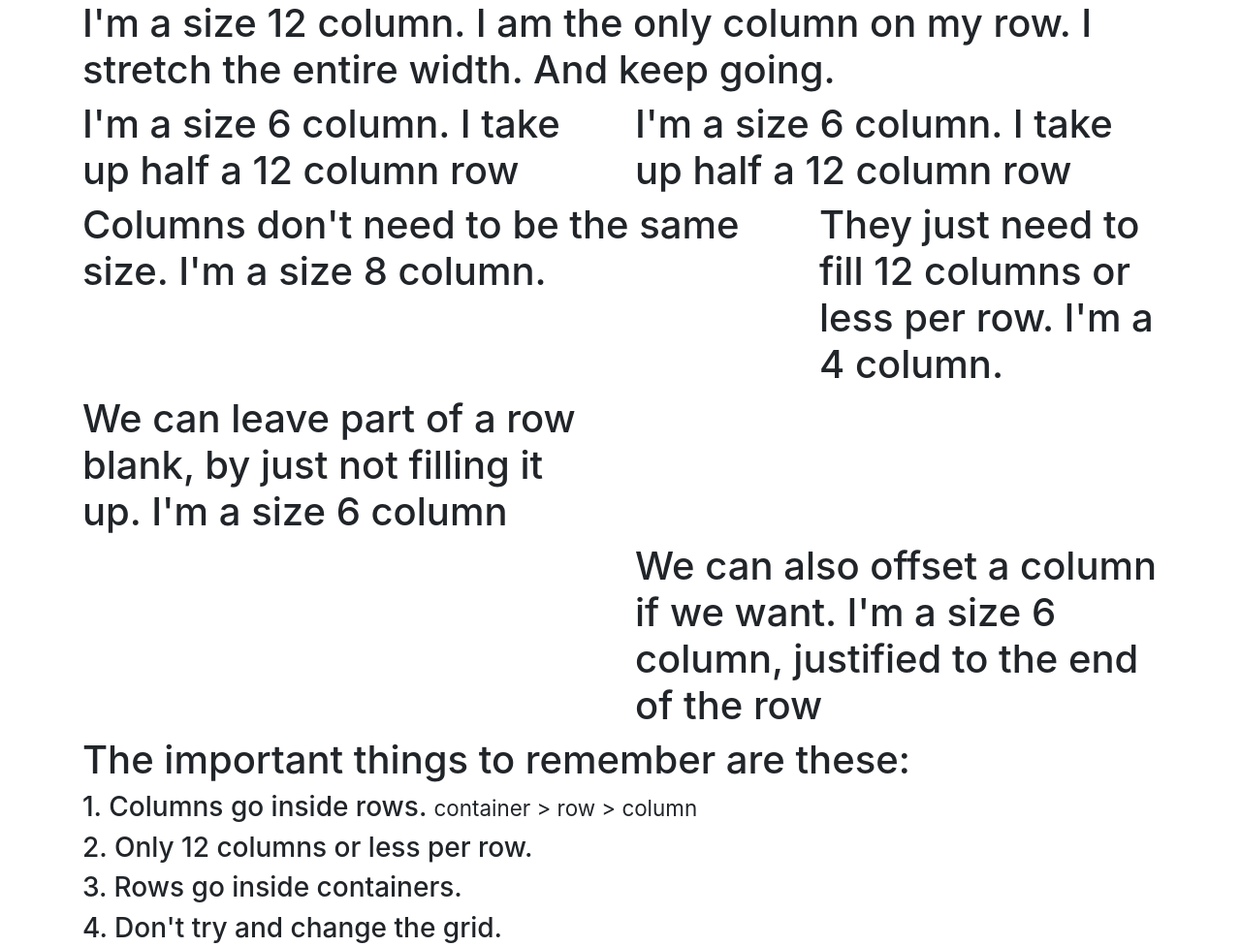
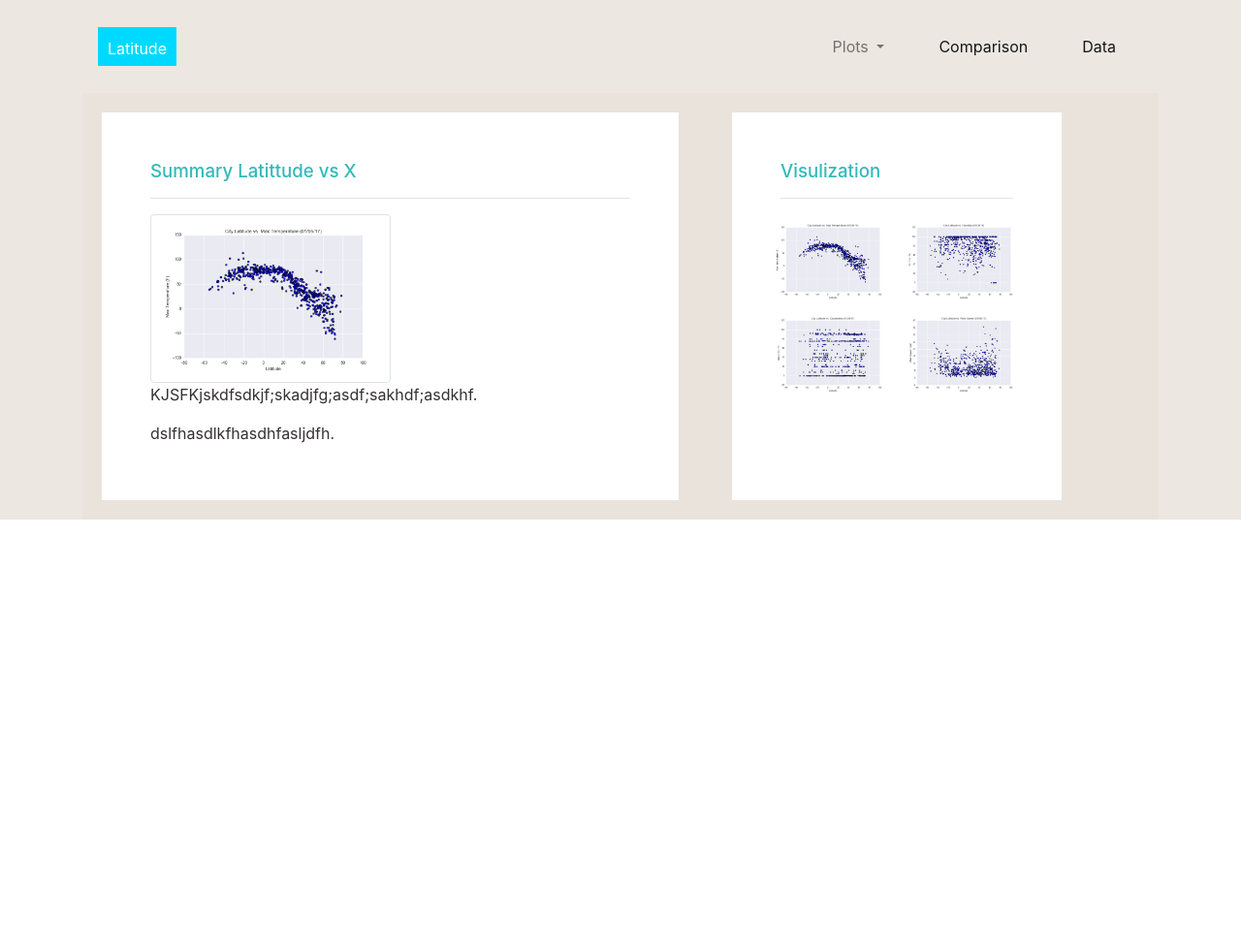
Before and after one commit to AmyAndersson/Web-Design-Challenge, a plain HTML site: page index.html in a window 1280 px wide. Shown: the top 977 px of the page at 97% size. After the commit the page ends 800 px from the top, so only its background shows below. Drawn offline with nearby package versions, Linux system fonts and the light colour scheme.

Commit message:
newest index

```diff
--- a/index.html
+++ b/index.html
@@ -7,158 +7,97 @@
   <title>Lat_Att</title>
 
   <!-- Bring in our bootstrap stylesheet -->
-  <link rel="stylesheet" href="https://stackpath.bootstrapcdn.com/bootstrap/4.3.1/css/bootstrap.min.css" integrity="sha384-ggOyR0iXCbMQv3Xipma34MD+dH/1fQ784/j6cY/iJTQUOhcWr7x9JvoRxT2MZw1T" crossorigin="anonymous">
+  <link rel="stylesheet" href="https://stackpath.bootstrapcdn.com/bootstrap/4.5.2/css/bootstrap.min.css" integrity="sha384-JcKb8q3iqJ61gNV9KGb8thSsNjpSL0n8PARn9HuZOnIxN0hoP+VmmDGMN5t9UJ0Z" crossorigin="anonymous">
 
   <link rel="stylesheet" href="style.css">
 </head>
 
 <body>
+  <div class="Bkground">
+  <div id="app" class="container">
+    <nav class="navbar navbar-expand-lg navbar-light navbar-custom">
+      <box id="box2">Latitude</box>
+        <button class="navbar-toggler" type="button" data-toggle="collapse" data-target="#navbarToggleExternalContent" aria-controls="navbarToggleExternalContent" aria-expanded="false" aria-label="Toggle navigation">
+          <span class="navbar-toggler-icon"></span>
+        </button>
+         <div class="collapse navbar-collapse" id="navbarSupportedContent">
+            <ul class="navbar-nav ml-auto">
+              <li class="nav-item dropdown">
+                  <a class="nav-link dropdown-toggle" href="#" id="navbarDropdown" role="button" data-toggle="dropdown" aria-haspopup="true" aria-expanded="false">
+                      Plots
+                  </a>
+                 <div class="dropdown-menu dropdown-menu-right" aria-labelledby="navbarDropdown">
+                      <a class="dropdown-item" href="temp.html">Max Temperature</a>
+                      <a class="dropdown-item" href="humidity.html">Humidity</a>
+                      <a class="dropdown-item" href="cloudiness.html">Cloudiness</a>
+                      <a class="dropdown-item" href="windspeed.html">Wind Speed</a>
+                 </div>
+            <li class="nav-item active text-right">
+                <a class="nav-link" href="#">Comparison <span class="sr-only">(current)</span></a>
+            </li>
+            <li class="nav-item active text-right">
+              <a class="nav-link" href="#">Data</a>
+            </li>
+            </li>
 
-  <!-- Our rows function in containers (grid created). -->
-  <div class="container">
+         </ul>
 
-    <!-- Our columns function in rows. -->
-    <div class="row">
-
-      <!-- Columns have 12 areas of width to work with. -->
-
-      <!-- One third of screen (4/12) -->
-      <div class="col-md-2">
-        <!-- This is column 1 of 3 -->
-      </div>
-
-      <!-- One third of screen (4/12) -->
-      <div class="col-md-6">
-        <!-- This is column 2 of 3 -->
-      </div>
-      <!-- One third of screen (4/12) -->
-      <div class="col-md-6">
-        <!-- This is column 3 of 3 -->
-      </div>
-      <!-- One third of screen (4/12) -->
-      <div class="col-md-2">
-      </div>
-
-      <!-- Columns float left, so all adjacent rows will appear next to each other (as long as not all space gets taken up) -->
-    </div>
-
+       </div>
+     </nav>
   </div>
 
 
-  <!-- Creates the Overall Grid -->
-  <div class="container">
+<div class="container">
+  <div class="Bkground">
+    <div class="row">
+    <!--First Column in this Row-->
+      <div class="col-md-7 col-sm-12">
+        <div class="box">
+          <h1>Summary Latittude vs X</h1>
+          <hr>
+                <div class="thumbnail">
+                    <img class="img-thumbnail float-left" src="Resources/assets/images/Fig1.png " width="50%" alt="temperature">
+                </div>
+                    <p>KJSFKjskdfsdkjf;skadjfg;asdf;sakhdf;asdkhf.  </p>
 
-    <!-- First Row -->
-    <div class="row">
-
-      <!-- First (and only column) -->
-      <div class="col-md-12">
-        <h1>I'm a size 12 column. I am the only column on my row. I stretch the entire width. And keep going.</h1>
-      </div>
-    </div>
-
-    <!-- Second Row -->
-    <div class="row">
-
-      <!-- First of two columns -->
-      <div class="col-md-6">
-        <h1>I'm a size 6 column. I take up half a 12 column row</h1>
-      </div>
-
-      <!-- Second of two columns -->
-      <div class="col-md-6">
-        <h1>I'm a size 6 column. I take up half a 12 column row</h1>
-      </div>
-    </div>
-
-    <!--Third Row-->
-    <div class="row">
-      <!--First of Two Columns-->
-      <div class="col-md-8">
-        <h1>Columns don't need to be the same size. I'm a size 8 column.</h1>
-      </div>
-      <!--Second of Two Columns-->
-      <div class="col-md-4">
-        <h1>They just need to fill 12 columns or less per row. I'm a 4 column.</h1>
-      </div>
-    </div>
-
-    <!--Fourth Row-->
-    <div class="row">
-      <!--First and Only Column in this Row-->
-      <div class="col-md-6">
-        <h1>We can leave part of a row blank, by just not filling it up. I'm a size 6 column</h1>
-      </div>
-    </div>
-
-    <!--Fifth Row-->
-    <div class="row justify-content-end">
-      <!--First and Only Column in this Row-->
-      <!--Notice how horizontally aligned this column to the right-->
-      <div class="col-md-6">
-        <h1>We can also offset a column if we want. I'm a size 6 column, justified to the end of the row</h1>
-      </div>
-    </div>
-
-    <!--Sixth Row-->
-    <div class="row">
-      <!--First and Only Column in this Row-->
-      <div class="col-md-12">
-        <h1>The important things to remember are these:</h1>
-        <h3>1. Columns go inside rows. <small>container &gt; row &gt; column</small></h3>
-        <h3>2. Only 12 columns or less per row.</h3>
-        <h3>3. Rows go inside containers.</h3>
-        <h3>4. Don't try and change the grid.</h3>
-      </div>
-    </div>
-
-    <!--Seventh Row-->
-    <div class="row">
-      <!--First Column in this Row-->
-      <div class="col-md-6">
-        <div class="box">
-          <h1>If you want to change an element inside the grid, then add CSS to the element inside the grid. Not the grid itself.</h1>
+                    <p>dslfhasdlkfhasdhfasljdfh.</p>
         </div>
       </div>
 
-      <!--Second Column in this Row-->
-      <div class="col-md-6">
-        <div class="box">
-          <h1>Adding CSS directly to the grid will probably break things elsewhere, as that isn't the intended usage.</h1>
+
+      <div class="col-md-4 col-sm-12">
+        <div class="row">
+          <div class="box">
+            <h1> Visulization </h1>
+            <hr>
+            <div class="row">
+              <div class="column">
+                <a target="blank" href="temp.html"><img src="Resources/assets/images/Fig1.png"  style="width:100%">
+              </div>
+              <div class="column">
+                <a target="blank" href="humidity.html"><img src="Resources/assets/images/Fig2.png"  style="width:100%">
+              </div>
+              <div class="column">
+                <a  target="blank" href="cloudiness.html"><img src="Resources/assets/images/Fig3.png" style="width:100%">
+              </div>
+              <div class="column">
+                <a target="blank" href="windspeed.html"><img src="Resources/assets/images/Fig4.png" style="width:100%">
+              </div>
+            </div>
+
         </div>
       </div>
     </div>
+  </div>
+</div>
+</div>
 
-    <!--Eighth Row-->
-    <div class="row">
-      <div class="alert alert-primary" role="alert">
-        I am a component that doesn't have a column
-      </div>
-    </div>
+<script src="https://code.jquery.com/jquery-3.5.1.slim.min.js" integrity="sha384-DfXdz2htPH0lsSSs5nCTpuj/zy4C+OGpamoFVy38MVBnE+IbbVYUew+OrCXaRkfj" crossorigin="anonymous"></script>
+<script src="https://cdn.jsdelivr.net/npm/popper.js@1.16.1/dist/umd/popper.min.js" integrity="sha384-9/reFTGAW83EW2RDu2S0VKaIzap3H66lZH81PoYlFhbGU+6BZp6G7niu735Sk7lN" crossorigin="anonymous"></script>
+<script src="https://stackpath.bootstrapcdn.com/bootstrap/4.5.2/js/bootstrap.min.js" integrity="sha384-B4gt1jrGC7Jh4AgTPSdUtOBvfO8shuf57BaghqFfPlYxofvL8/KUEfYiJOMMV+rV" crossorigin="anonymous"></script>
 
-    <div class="row">
-      <div class="col">
-        <div class="alert alert-primary" role="alert">
-          I am a component that will take up a full column.
-        </div>
-    </div>
+</body>
+  <section>
 
-    </div>
-
-    <!--Ninth Row-->
-    <div class="row">
-      <!--First and Only Column in this Row-->
-      <div class="col-md-12">
-        <h1>Using Bootstrap doesn't mean we're never writing CSS again.</h1>
-        <h1>But we can build websites much faster without having to write <strong><i>ALL</i></strong> of the CSS ourselves.</h1>
-      </div>
-    </div>
-
+  </section>
   </div>
-
-  <script src="https://code.jquery.com/jquery-3.3.1.slim.min.js" integrity="sha384-q8i/X+965DzO0rT7abK41JStQIAqVgRVzpbzo5smXKp4YfRvH+8abtTE1Pi6jizo" crossorigin="anonymous"></script>
-  <script src="https://cdnjs.cloudflare.com/ajax/libs/popper.js/1.14.7/umd/popper.min.js" integrity="sha384-UO2eT0CpHqdSJQ6hJty5KVphtPhzWj9WO1clHTMGa3JDZwrnQq4sF86dIHNDz0W1" crossorigin="anonymous"></script>
-  <script src="https://stackpath.bootstrapcdn.com/bootstrap/4.3.1/js/bootstrap.min.js" integrity="sha384-JjSmVgyd0p3pXB1rRibZUAYoIIy6OrQ6VrjIEaFf/nJGzIxFDsf4x0xIM+B07jRM" crossorigin="anonymous"></script>
-</body>
-
-</html>
```
